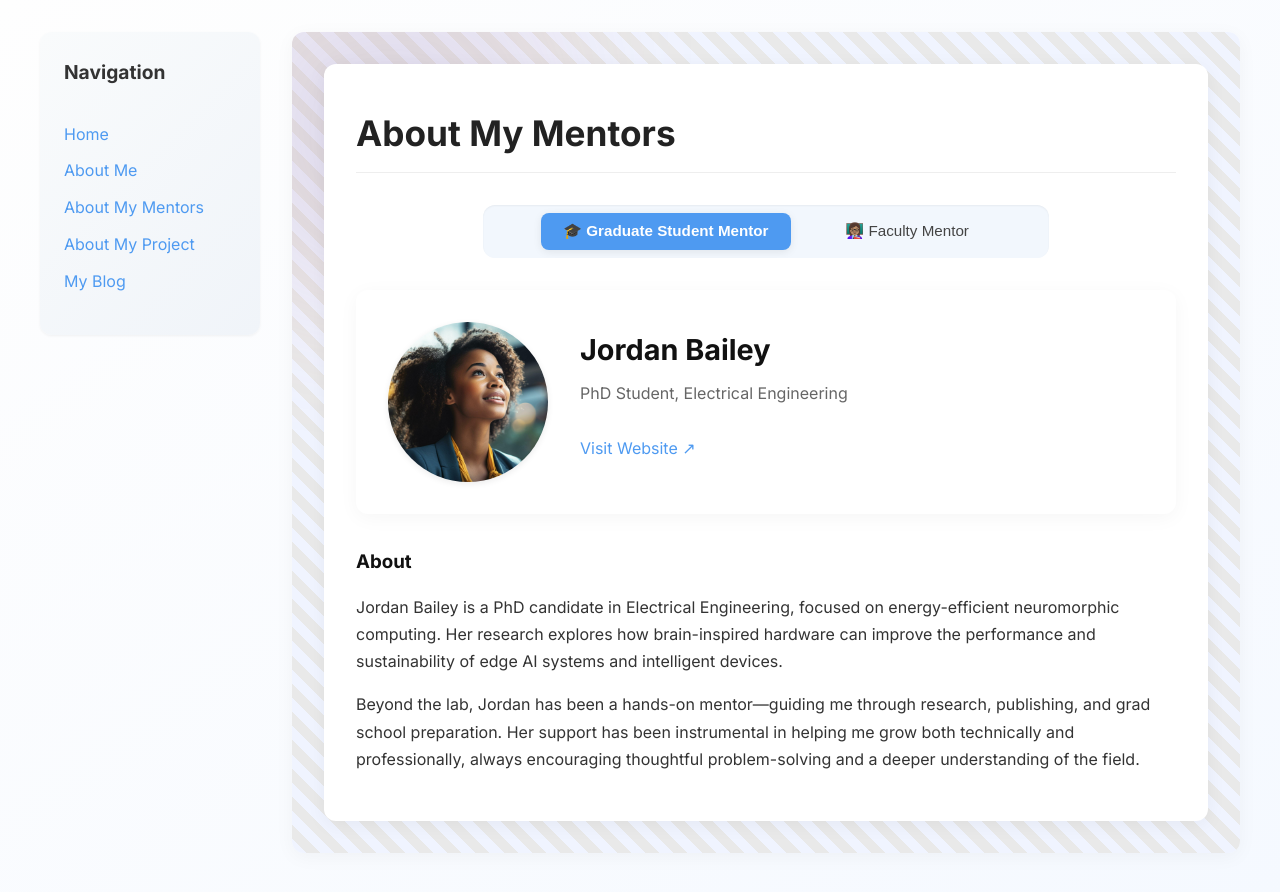
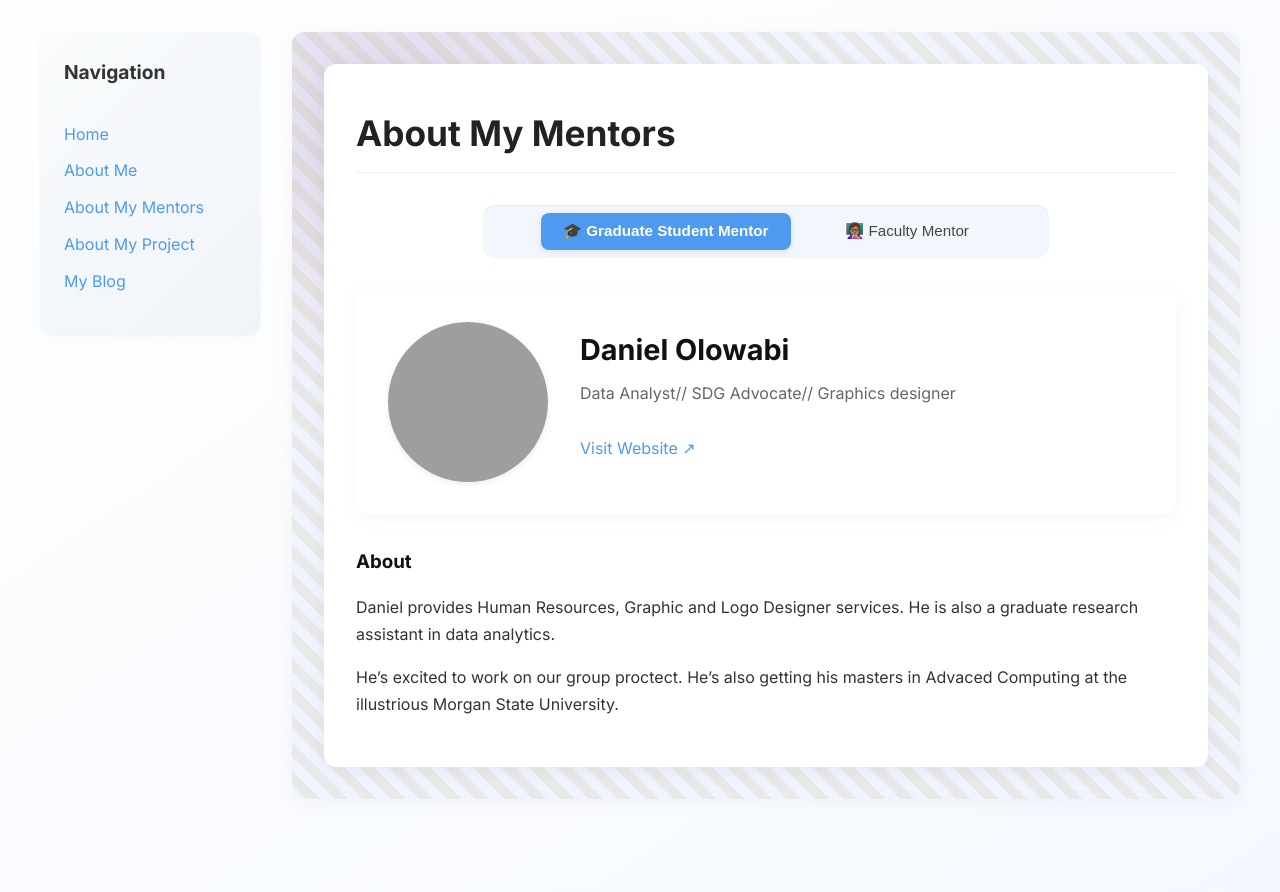
Before and after one commit to ForrestAj/ForrestAj.github.io, a Jekyll site: the page built from pages/about-my-mentor.md, in a window 1280 px wide. Shown: the top 892 px of the page. Built offline with Jekyll 4.4.1, drawn with Linux system fonts in a browser that asks for light colours; grey boxes are pictures that could not be loaded.

Commit message:
Update about-my-mentor.md

```diff
--- a/pages/about-my-mentor.md
+++ b/pages/about-my-mentor.md
@@ -4,23 +4,23 @@
 permalink: /about-my-mentor.html
 
 graduate_mentor:
-  name: Jordan Bailey
-  title: PhD Student, Electrical Engineering
-  image: /assets/images/graduate-student-mentor.jpg
-  website: https://gradmentor.example.com
+  name: Daniel Olowabi
+  title: Data Analyst// SDG Advocate// Graphics designer
+  image: /assets/images/daniel.jpg
+  website: https://linkedin.com/in/owolabi-daniel-olusayo/
   bio: |
-    Jordan Bailey is a PhD candidate in Electrical Engineering, focused on energy-efficient neuromorphic computing. Her research explores how brain-inspired hardware can improve the performance and sustainability of edge AI systems and intelligent devices.
+    Daniel provides Human Resources, Graphic and Logo Designer services. He is also a graduate research assistant in data analytics.
 
-    Beyond the lab, Jordan has been a hands-on mentor—guiding me through research, publishing, and grad school preparation. Her support has been instrumental in helping me grow both technically and professionally, always encouraging thoughtful problem-solving and a deeper understanding of the field.
+    He's excited to work on our group proctect. He's also getting his masters in Advaced Computing at the illustrious Morgan State University.
 
 faculty_mentor:
-  name: Dr. Elijah Freeman
-  title: Professor Emeritus, Tuskegee University
-  image: /assets/images/faculty-mentor.jpg
-  website: https://facultymentor.example.com
+  name: Edward Robinson
+  title: Professor of Practice @ Morgan State University
+  image: /assets/images/edward.jpg
+  website: https://linkedin.com/in/edward-g-robinson-iii-308bb568/
   bio: |
-    Dr. Elijah Freeman is a pioneering figure in the field of neural engineering and robotics. With over four decades of experience in academia and research, his work has focused on developing accessible brain-computer interface systems and exploring how robotics can enhance human capability.
+    Edward G. Robinson III is an award-winning writer, editor and entrepreneur. He was a staff writer for the Raleigh News and Observer from Jan. 2004 to March 2012. He covered ACC college sports, serving as the Duke football beat writer, men’s basketball general assignment reporter and women’s basketball beat writer. He covered bowl games, NCAA Final Fours and an array of sports events over a 12-year career as a sports journalist. A native of Washington, D.C., he’s also worked at The Pittsburgh Post-Gazette, The Washington Post and Washington Afro-American.
 
-    A passionate advocate for diversity in STEM, Dr. Freeman has mentored dozens of underrepresented students and continues to inspire the next generation of researchers and technologists through his leadership and legacy.
+    He received his undergraduate journalism degree from American University and graduate nonfiction degree from Johns Hopkins University. He is currently writing a book with N.C. Central University coach LeVelle Moton, which is scheduled for release August 2014.
 
 ---
```
